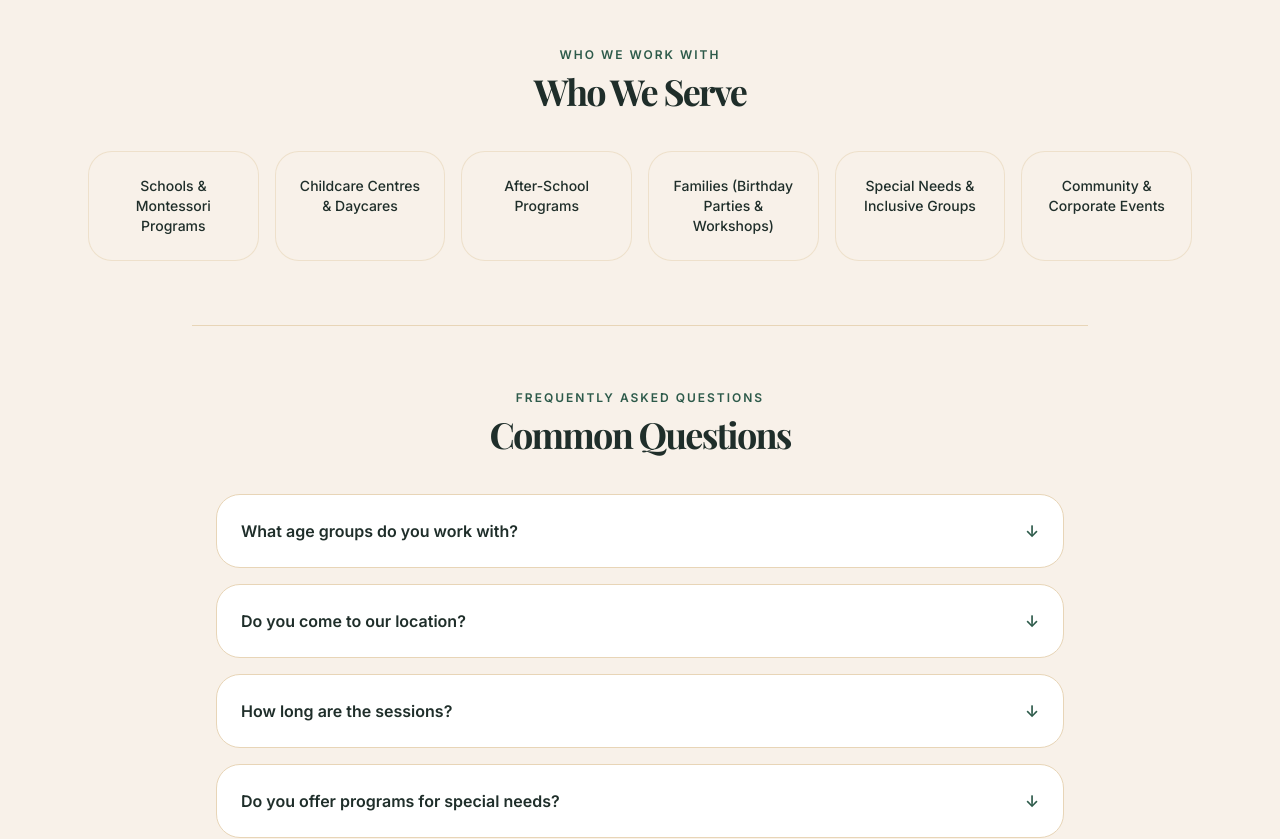
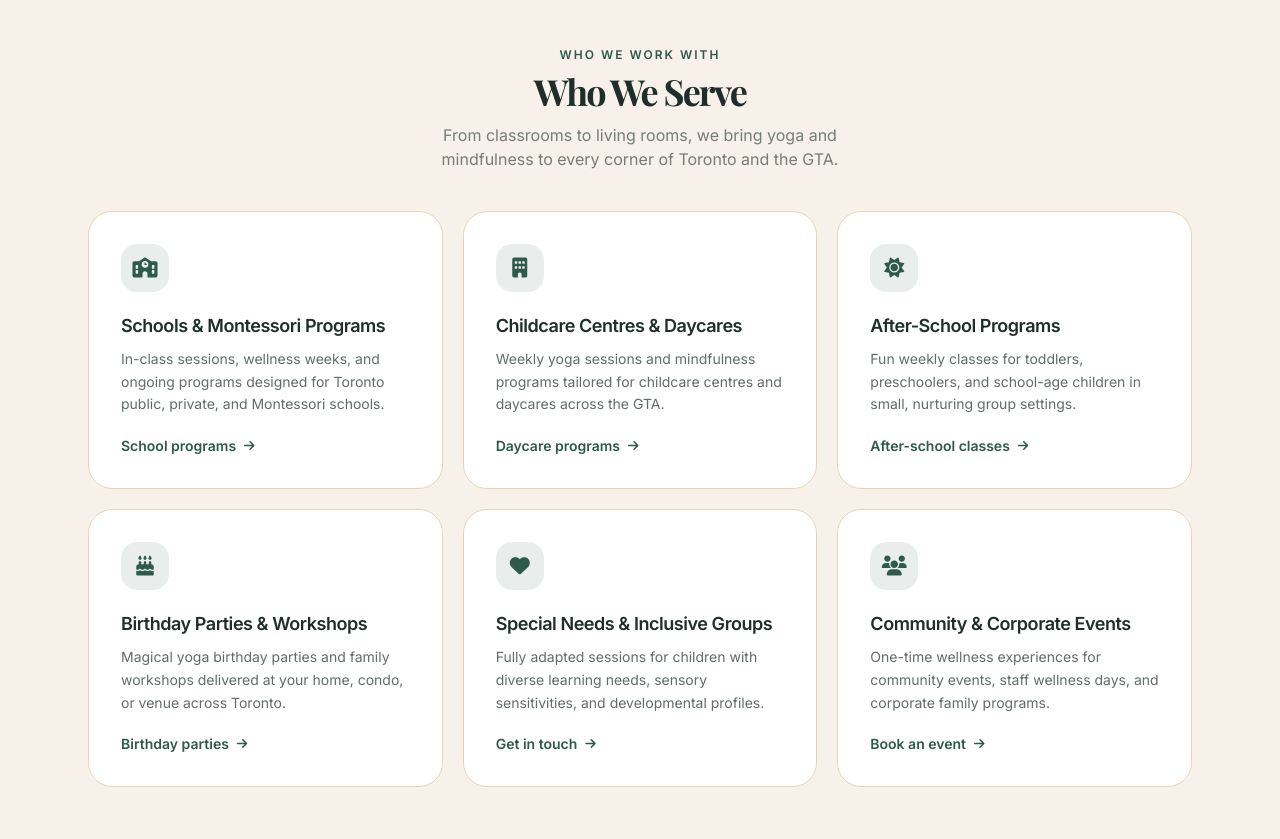
Before and after one commit to westernjobs91-droid/earth-om-kids-next, a Next.js app: page / in a window 1280 px wide. Shown: the part 4740-5579 px from the top of the page. Built offline with nearby package versions, Linux system fonts and the light colour scheme.

Commit message:
Redesign Who We Serve section on homepage

```diff
--- a/app/HomeContent.tsx
+++ b/app/HomeContent.tsx
@@ -431,25 +431,73 @@ export default function Home() {
         </div>
       </section>
 
-      {/* NEW: Who We Serve */}
+{/* WHO WE SERVE — replace the existing section with this */}
       <section className="max-w-6xl mx-auto px-6 py-16">
         <div className="text-center mb-10">
           <div className="text-[#2D5A4A] text-xs tracking-[2px] font-semibold mb-2">WHO WE WORK WITH</div>
           <h2 className="text-4xl tracking-tighter font-semibold heading-serif">Who We Serve</h2>
+          <p className="mt-3 text-[#1F2E2A]/60 max-w-md mx-auto">From classrooms to living rooms, we bring yoga and mindfulness to every corner of Toronto and the GTA.</p>
         </div>
 
-        <div className="grid grid-cols-2 md:grid-cols-3 lg:grid-cols-6 gap-4 text-center">
+        <div className="grid grid-cols-1 sm:grid-cols-2 lg:grid-cols-3 gap-5">
           {[
-            "Schools & Montessori Programs",
-            "Childcare Centres & Daycares",
-            "After-School Programs",
-            "Families (Birthday Parties & Workshops)",
-            "Special Needs & Inclusive Groups",
-            "Community & Corporate Events"
+            {
+              icon: "fa-school",
+              title: "Schools & Montessori Programs",
+              desc: "In-class sessions, wellness weeks, and ongoing programs designed for Toronto public, private, and Montessori schools.",
+              link: "/schools",
+              linkText: "School programs"
+            },
+            {
+              icon: "fa-building",
+              title: "Childcare Centres & Daycares",
+              desc: "Weekly yoga sessions and mindfulness programs tailored for childcare centres and daycares across the GTA.",
+              link: "/schools",
+              linkText: "Daycare programs"
+            },
+            {
+              icon: "fa-sun",
+              title: "After-School Programs",
+              desc: "Fun weekly classes for toddlers, preschoolers, and school-age children in small, nurturing group settings.",
+              link: "/families",
+              linkText: "After-school classes"
+            },
+            {
+              icon: "fa-cake-candles",
+              title: "Birthday Parties & Workshops",
+              desc: "Magical yoga birthday parties and family workshops delivered at your home, condo, or venue across Toronto.",
+              link: "/yoga-birthday-party-toronto",
+              linkText: "Birthday parties"
+            },
+            {
+              icon: "fa-heart",
+              title: "Special Needs & Inclusive Groups",
+              desc: "Fully adapted sessions for children with diverse learning needs, sensory sensitivities, and developmental profiles.",
+              link: "/contact",
+              linkText: "Get in touch"
+            },
+            {
+              icon: "fa-users",
+              title: "Community & Corporate Events",
+              desc: "One-time wellness experiences for community events, staff wellness days, and corporate family programs.",
+              link: "/contact",
+              linkText: "Book an event"
+            }
           ].map((item, index) => (
-            <div key={index} className="bg-[#F8F1E9] p-6 rounded-3xl border border-[#E8D5B7]/60 text-sm font-medium">
-              {item}
-            </div>
+            <motion.div
+              key={index}
+              className="group bg-white p-8 rounded-3xl border border-[#E8D5B7] flex flex-col hover:border-[#2D5A4A]/30 transition-all"
+              whileHover={{ y: -6, transition: { type: "spring", stiffness: 400, damping: 25 } }}
+            >
+              <div className="w-12 h-12 bg-[#2D5A4A]/10 rounded-2xl flex items-center justify-center mb-5">
+                <i className={`fa-solid ${item.icon} text-xl text-[#2D5A4A]`}></i>
+              </div>
+              <h3 className="font-semibold text-lg tracking-tight mb-2">{item.title}</h3>
+              <p className="text-[#1F2E2A]/70 text-sm leading-relaxed flex-1">{item.desc}</p>
+              <Link href={item.link} className="mt-5 text-sm font-semibold text-[#2D5A4A] inline-flex items-center">
+                {item.linkText} <i className="fa-solid fa-arrow-right ml-2 text-xs"></i>
+              </Link>
+            </motion.div>
           ))}
         </div>
       </section>
```
